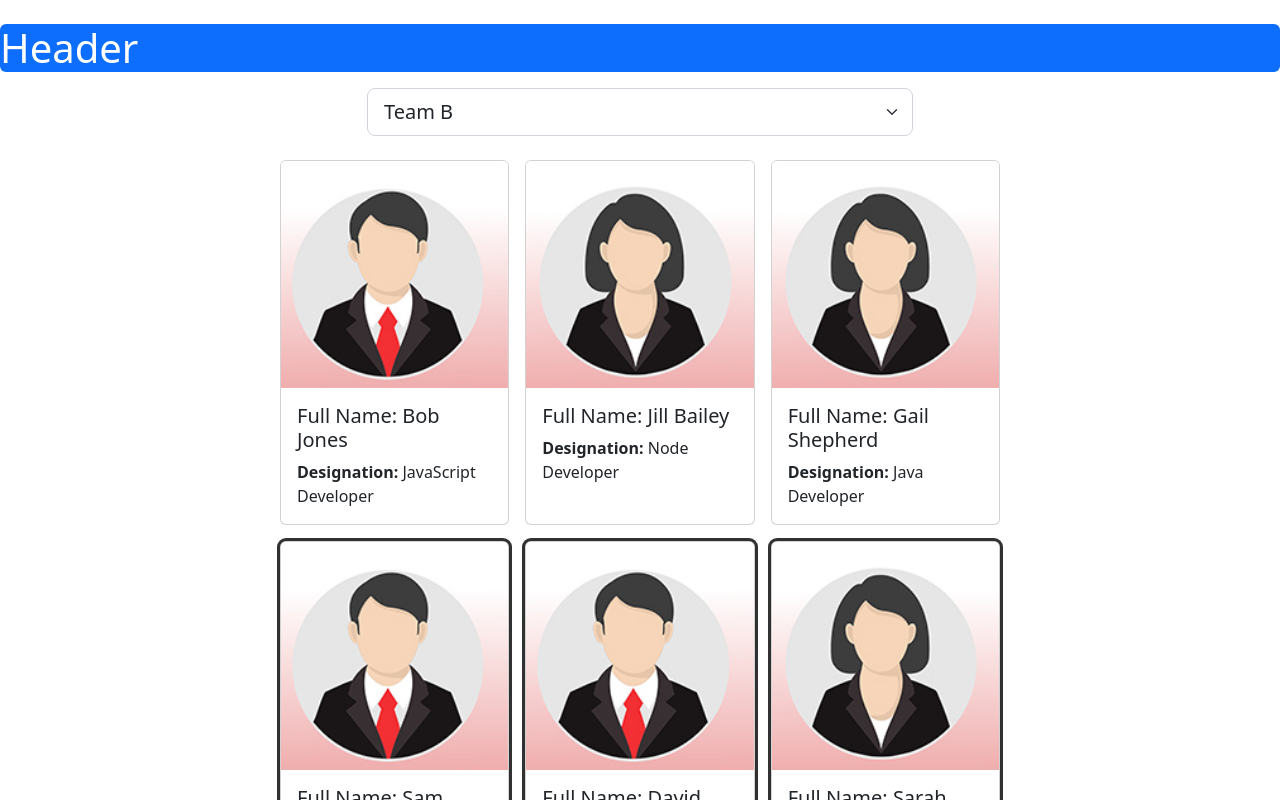
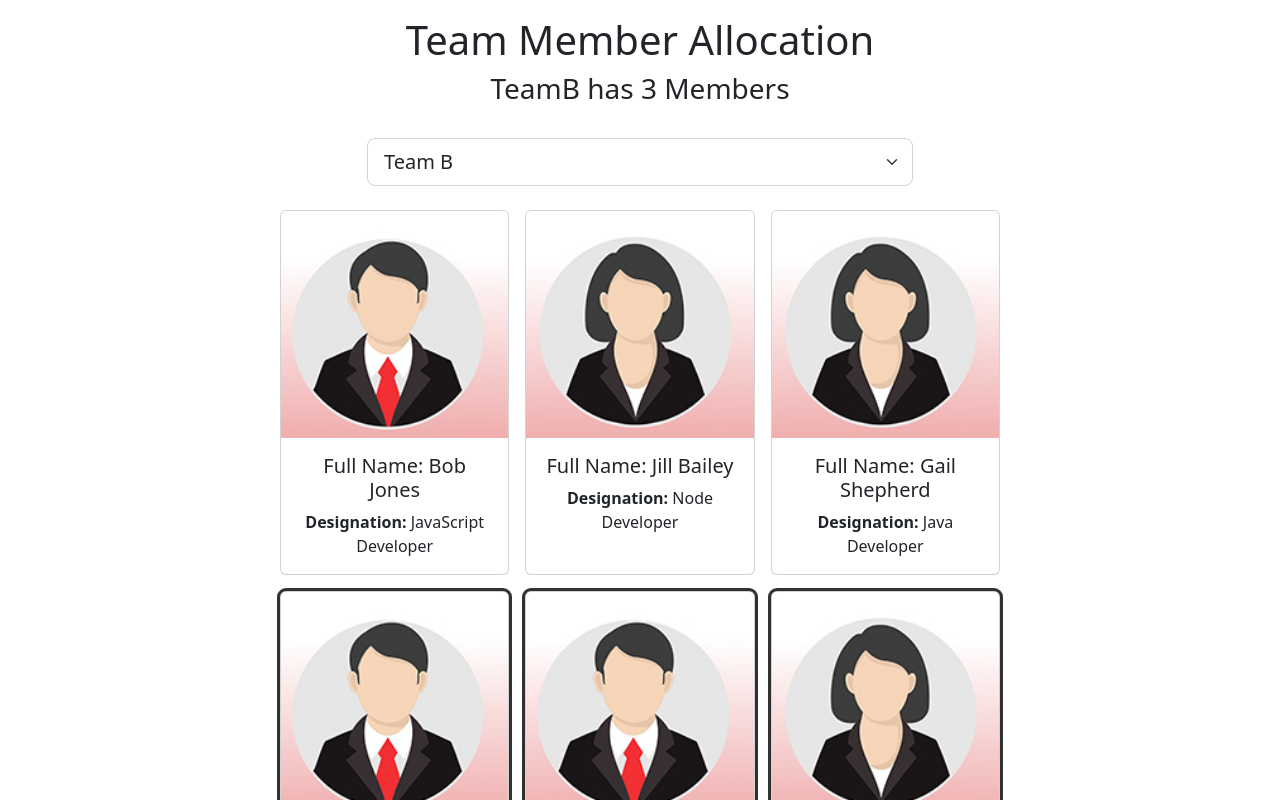
Before and after one commit to gnzlplcs/team-member-allocation, a React (Create React App) app: page / in a window 1280 px wide. Shown: the top 800 px of the page. Built offline with nearby package versions, Linux system fonts and the light colour scheme.

Commit message:
:construction: pass props to Header component
style Header component

```diff
--- a/src/App.css
+++ b/src/App.css
@@ -10,3 +10,7 @@
 .standout {
   box-shadow: rgba(0,0,0,.16) 0px 1px 4px, rgb(51,51,51) 0px 0px 0px 3px;
 }
+
+h1, h2, h3, h4, h5, p {
+  text-align: center;
+}
--- a/src/Header.jsx
+++ b/src/Header.jsx
@@ -1,9 +1,16 @@
-const Header = () => {
+const Header = ({ selectedTeam, teamMemberCount }) => {
   return (
-    <header className="mt-4 p5 bg-primary text-white rounded">
-      <h1>Header</h1>
+    <header className="container">
+      <div className="row justify-content-center mt-3 mb-4">
+        <div className="col-8">
+          <h1>Team Member Allocation</h1>
+          <h3>
+            {selectedTeam} has {teamMemberCount} Members
+          </h3>
+        </div>
+      </div>
     </header>
-  )
-}
+  );
+};
 
-export default Header
+export default Header;
```
Also changed, not shown: 1 other file (tests, documents, lock files or other folders).
